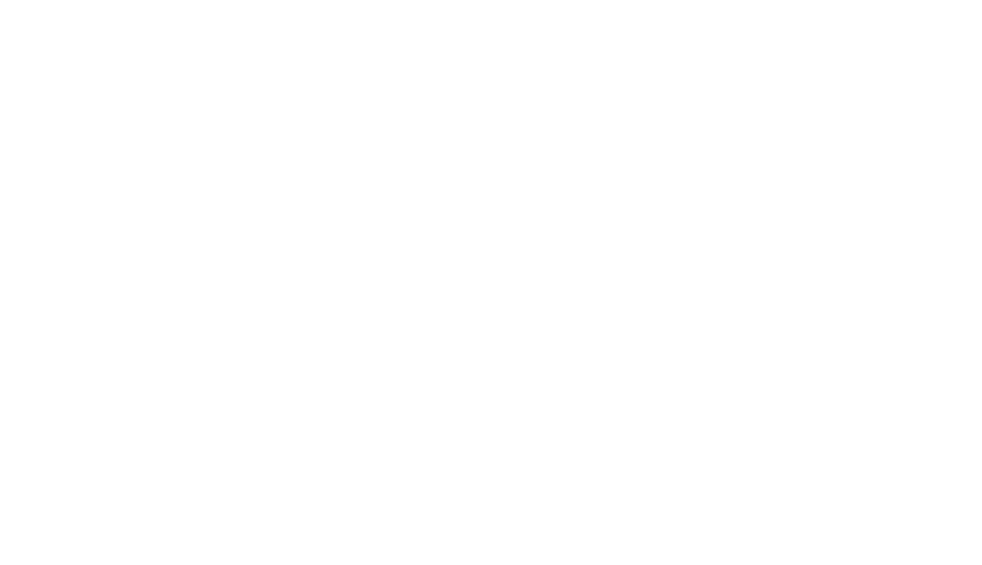
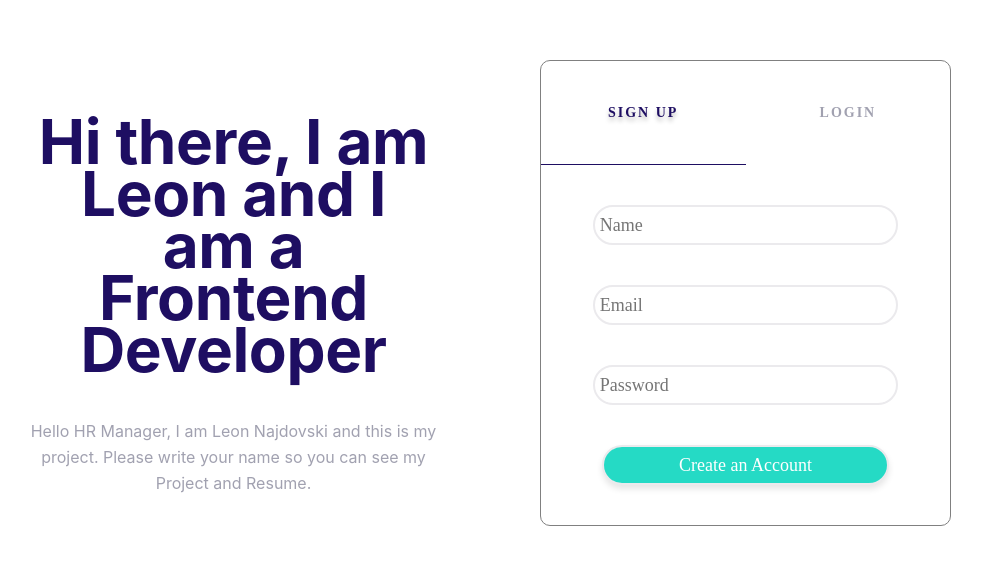
Before and after one commit to NajdovskiL/leon-resume-project, a React (Create React App) app: page / in a window 1280 px wide. Before the commit this address had no page. Shown: the part 107-672 px from the top of the page, without its empty margins (150-1132 px from the left). Built offline with nearby package versions, Linux system fonts and the light colour scheme.

Commit message:
Changed started url

```diff
--- a/src/App.js
+++ b/src/App.js
@@ -9,13 +9,13 @@
 function App() {
   return (
     <div className="App">
-     <Router>
-      <Routes>
-        <Route path='/login' element={<LogInPage />} />
-        <Route path='/home/:user' element={<HomePage/>} />
-        <Route path='/home/resume' element={<ResumePage />} />
-      </Routes>
-     </Router>
+      <Router>
+        <Routes>
+          <Route path='/' element={<LogInPage />} />
+          <Route path='/home/:user' element={<HomePage />} />
+          <Route path='/home/resume' element={<ResumePage />} />
+        </Routes>
+      </Router>
     </div>
   );
 }
```
